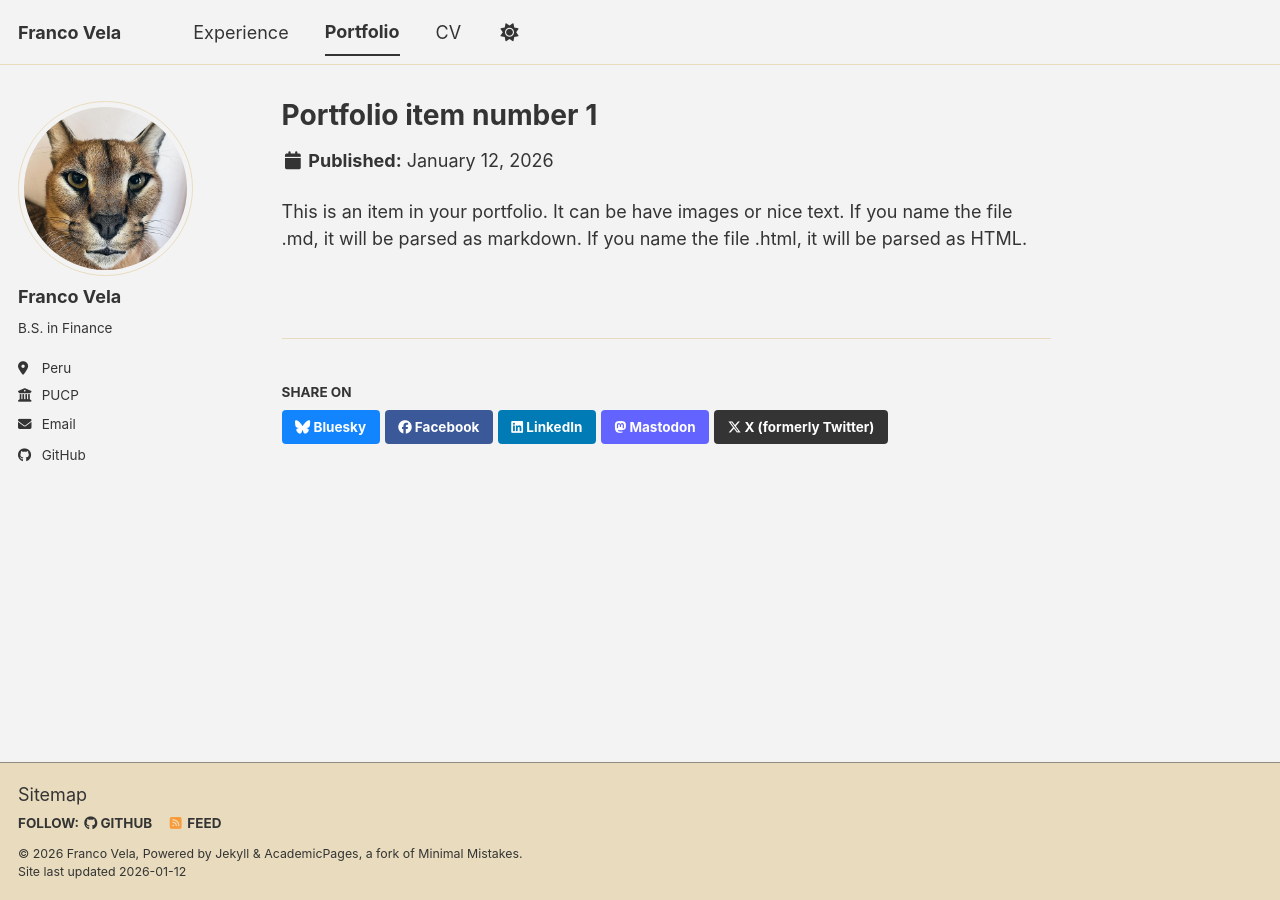
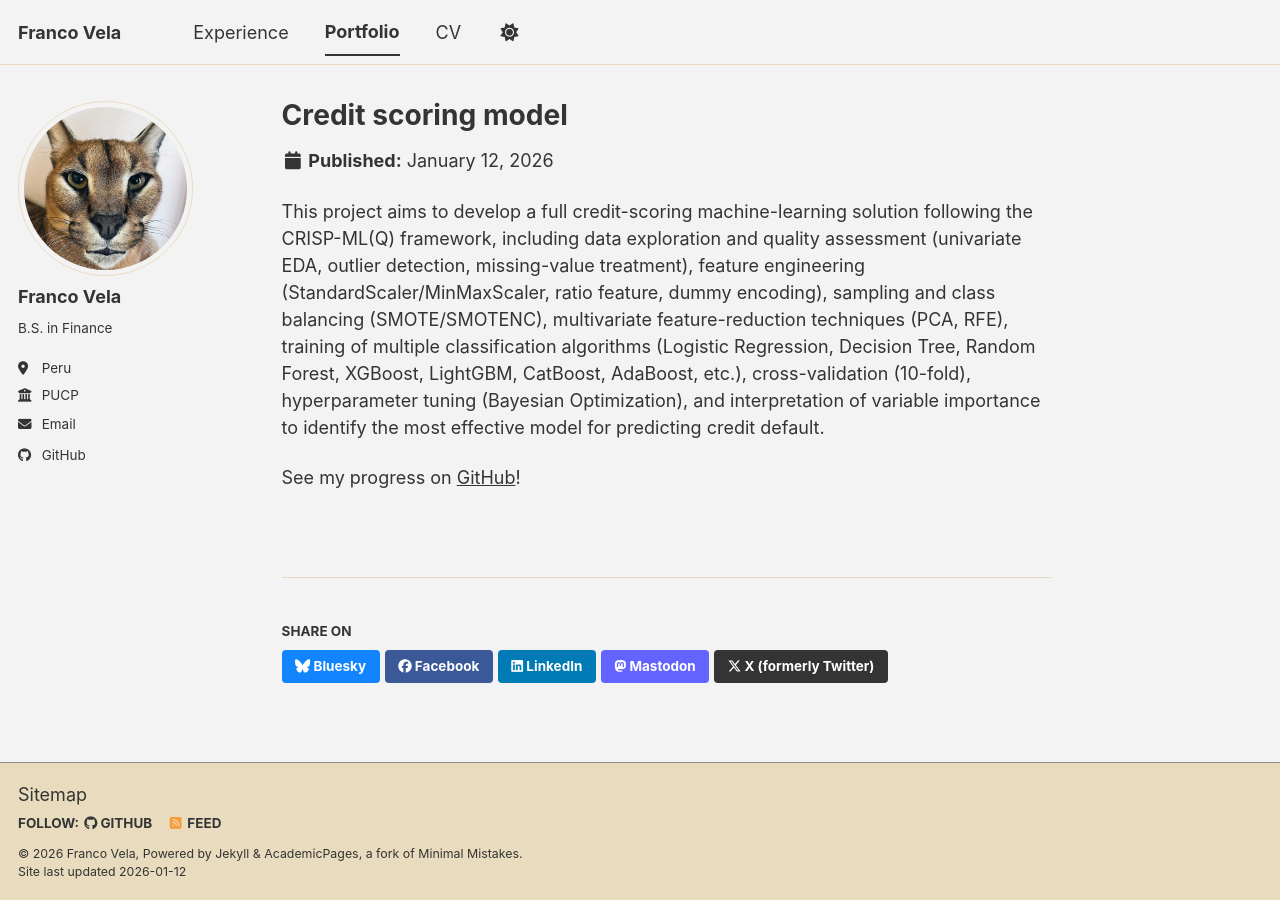
Before and after one commit to fvelam/fvelam.github.io, a Jekyll site: the page built from _portfolio/portfolio-1.md, in a window 1280 px wide. Built offline with Jekyll 4.4.1, drawn with Linux system fonts in a browser that asks for light colours; a script bundle is joined from its source files by our own code; library files that are not in the unit come from our copies.

Commit message:
Revise portfolio item to credit scoring model project
Updated portfolio item details to reflect a credit scoring model project using Python and machine learning. Added a detailed project description and a link to GitHub for progress tracking.

```diff
--- a/_portfolio/portfolio-1.md
+++ b/_portfolio/portfolio-1.md
@@ -1,7 +1,9 @@
 ---
-title: "Portfolio item number 1"
-excerpt: "Short description of portfolio item number 1<br/><img src='/images/500x300.png'>"
+title: "Credit scoring model"
+excerpt: "using Python and machine learning (CRISP-ML(Q) framework).<br/><img src='/images/500x300.png'>"
 collection: portfolio
 ---
 
-This is an item in your portfolio. It can be have images or nice text. If you name the file .md, it will be parsed as markdown. If you name the file .html, it will be parsed as HTML.
+This project aims to develop a full credit-scoring machine-learning solution following the CRISP-ML(Q) framework, including data exploration and quality assessment (univariate EDA, outlier detection, missing-value treatment), feature engineering (StandardScaler/MinMaxScaler, ratio feature, dummy encoding), sampling and class balancing (SMOTE/SMOTENC), multivariate feature-reduction techniques (PCA, RFE), training of multiple classification algorithms (Logistic Regression, Decision Tree, Random Forest, XGBoost, LightGBM, CatBoost, AdaBoost, etc.), cross-validation (10-fold), hyperparameter tuning (Bayesian Optimization), and interpretation of variable importance to identify the most effective model for predicting credit default.
+
+See my progress on [GitHub](https://github.com/fvelam)!
```
